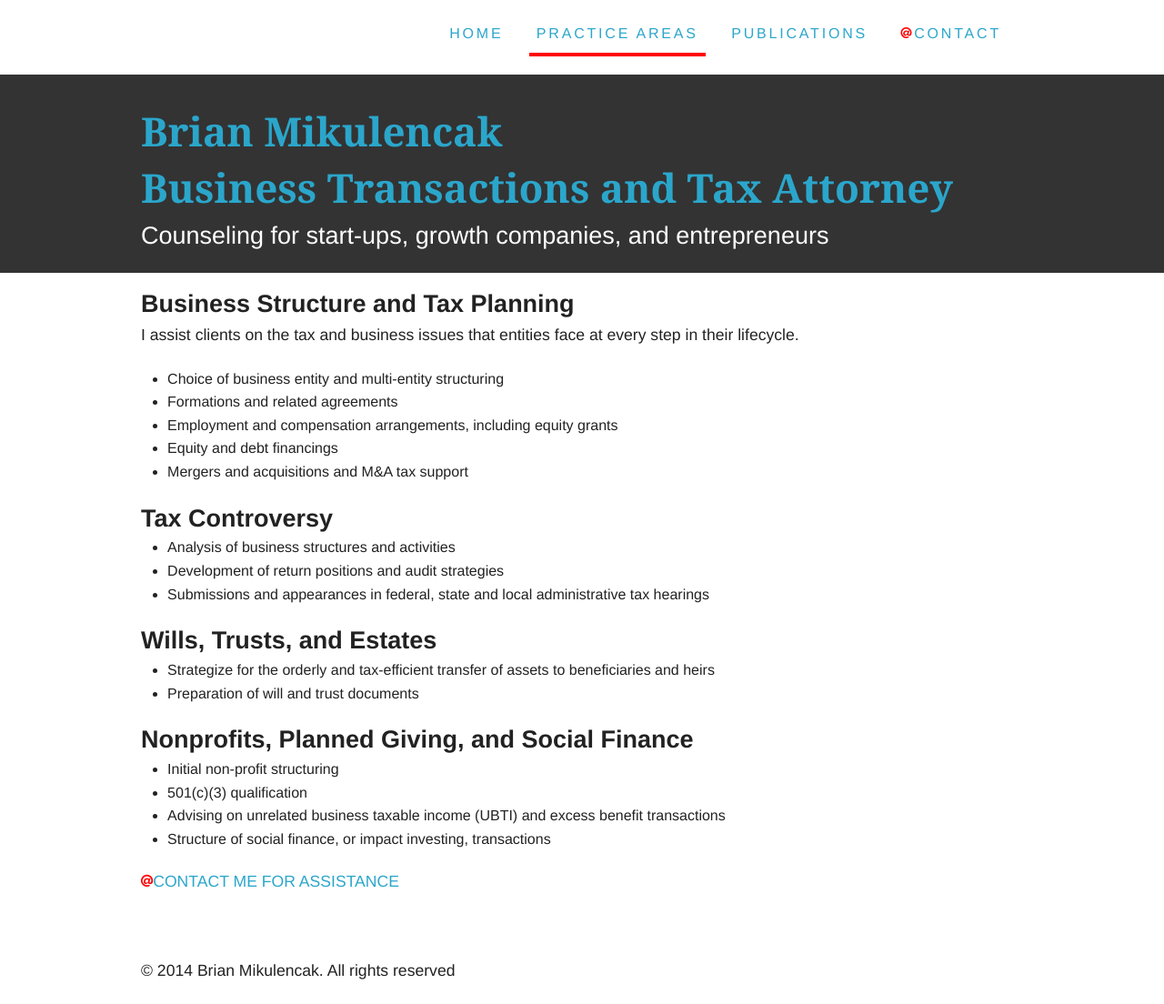
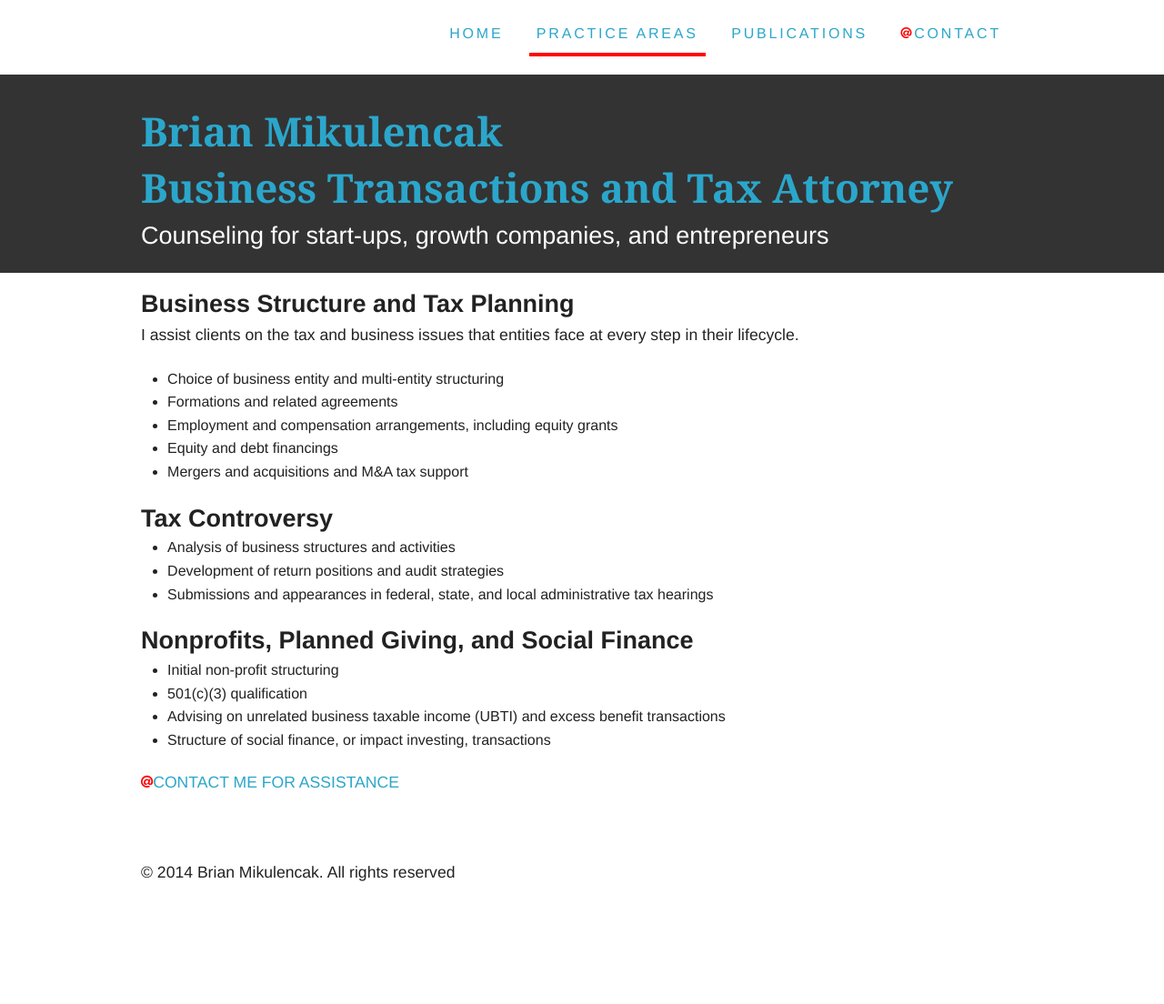
Before and after one commit to brianmik/bmaustinlaw, a Jekyll site: the page rafts/practice-areas.html, which Jekyll copies as it is, in a window 1280 px wide. Shown: the whole page at 91% size. Built offline with Jekyll 4.4.1, drawn with Linux system fonts in a browser that asks for light colours; Markdown is read by kramdown in place of the engine named in the settings; after the commit the page ends 995 px from its top, so only the background shows below that.

Commit message:
Edit practice areas
Removed trusts and estates

```diff
--- a/rafts/practice-areas.html
+++ b/rafts/practice-areas.html
@@ -77,15 +77,7 @@
             <ul class="list-inside">
               <li>Analysis of business structures and activities</li>
               <li>Development of return positions and audit strategies</li>
-              <li>Submissions and appearances in federal, state and local administrative tax hearings</li>
-            </ul>
-        </section>
-
-        <section>
-          <h3 class="space-none">Wills, Trusts, and Estates</h3>
-            <ul class="list-inside">
-              <li>Strategize for the orderly and tax-efficient transfer of assets to beneficiaries and heirs</li>
-              <li>Preparation of will and trust documents</li>
+              <li>Submissions and appearances in federal, state, and local administrative tax hearings</li>
             </ul>
         </section>
 
```
Also changed, not shown: practice-areas.html (+0 -10 lines).
